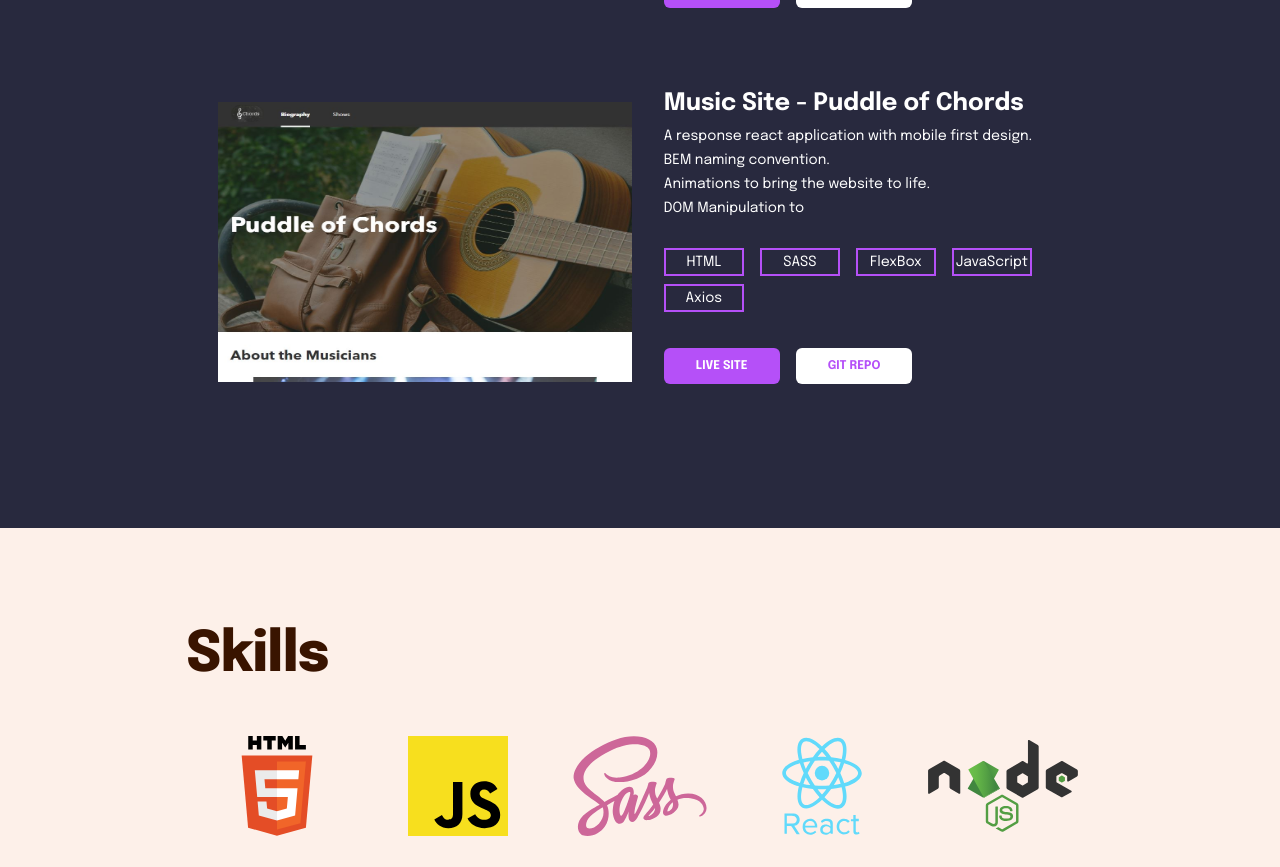
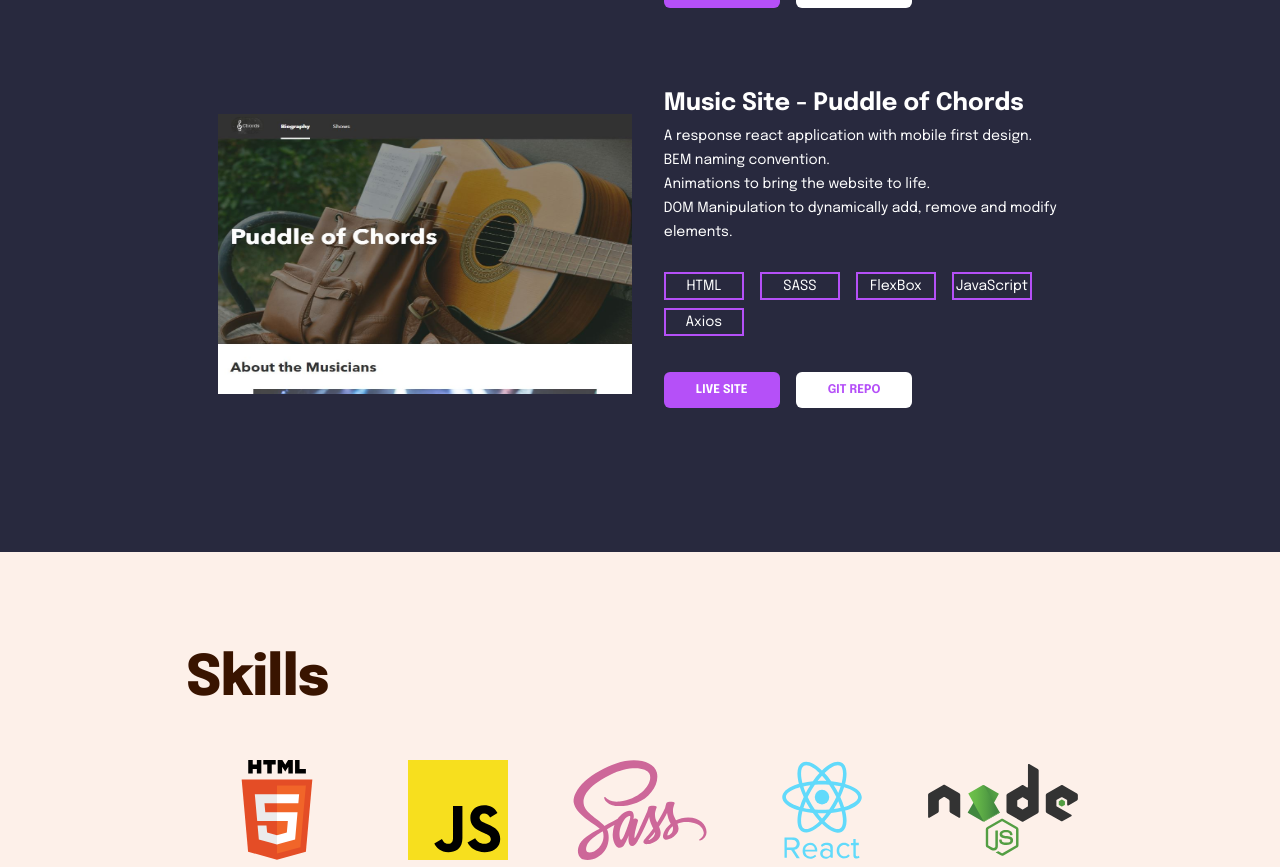
Before and after one commit to Wahaj-Arsal/portfolio, a React (Create React App) app: page / in a window 1280 px wide. Shown: the part 2460-3327 px from the top of the page. Built offline with nearby package versions, Linux system fonts and the light colour scheme.

Commit message:
fixed typo

```diff
--- a/src/pages/home/Home.jsx
+++ b/src/pages/home/Home.jsx
@@ -150,7 +150,7 @@ function Home() {
                 A response react application with mobile first design. <br />
                 BEM naming convention. <br />
                 Animations to bring the website to life. <br />
-                DOM Manipulation to
+                DOM Manipulation to dynamically add, remove and modify elements.
               </p>
               <div className="stack">
                 <p className="stack__item">HTML</p>
```
